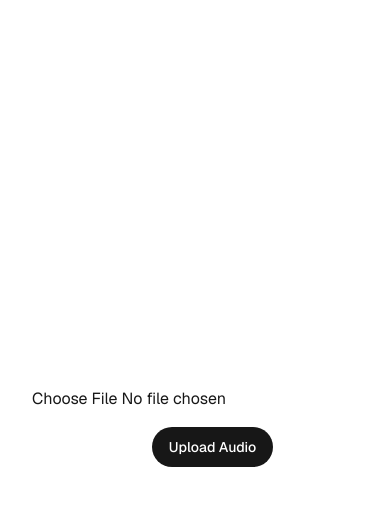
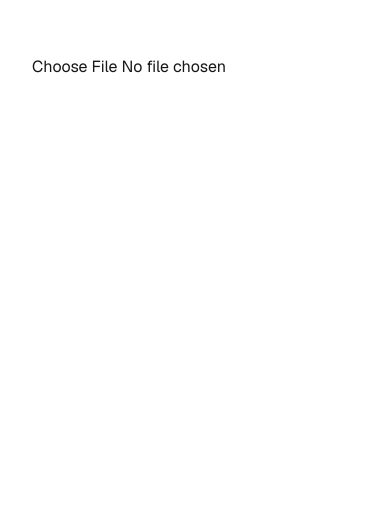
Before and after one commit to aidank25/SpecApp, a Next.js app: page / in a window 390 px wide. Shown: the part 542-1048 px from the top of the page. After the commit the page ends 844 px from the top, so only its background shows below. Built offline with nearby package versions, Linux system fonts and the light colour scheme.

Commit message:
add sound playback on file pick

```diff
--- a/app/page.tsx
+++ b/app/page.tsx
@@ -19,24 +19,37 @@ export default function Home() {
     }
   }, []);
 
+  // what the helly
+  const handleAudioChange = (event: React.ChangeEvent<HTMLInputElement>) => {
+    const files = event.target.files;
+    if (files && files.length > 0 && audioRef.current) {
+      const audioUrl = URL.createObjectURL(files[0]);
+      audioRef.current.src = audioUrl;
+      audioRef.current.load();
+      audioRef.current.play();
+
+      // Cleanup URL when done
+      //return () => URL.revokeObjectURL(audioUrl);
+    }
+  };
+
   return (
     <div className="font-sans grid grid-rows-[20px_1fr_20px] items-center justify-items-center min-h-screen p-8 pb-20 gap-16 sm:p-20">
-      <main className="flex flex-col gap-[32px] row-start-2 items-center sm:items-start">
+      <main className="flex flex-col gap-[32px] row-start-2 items-center sm:items-start w-1/2">
         <canvas
           ref={canvasRef}
           className="w-full h-full bg-white rounded-lg"
           id="canvas"
         ></canvas>
         <div className="flex gap-4 items-center flex-col sm:flex-row">
-          <input type="file" id="audioPicker" accept="audio/*" />
-          <audio>no support for audio</audio>
-          <a
-            className="rounded-full border border-solid border-transparent transition-colors flex items-center justify-center bg-foreground text-background gap-2 cursor-default hover:bg-[#383838] dark:hover:bg-[#ccc] font-medium text-sm sm:text-base h-10 sm:h-12 px-4 sm:px-5 sm:w-auto"
-            target="_blank"
-            rel="noopener noreferrer"
-          >
-            Upload Audio
-          </a>
+          <input
+            ref={audioPickerRef}
+            onChange={handleAudioChange}
+            type="file"
+            id="audioPicker"
+            accept="audio/*"
+          />
+          <audio ref={audioRef}>no support for audio</audio>
         </div>
       </main>
     </div>
```
